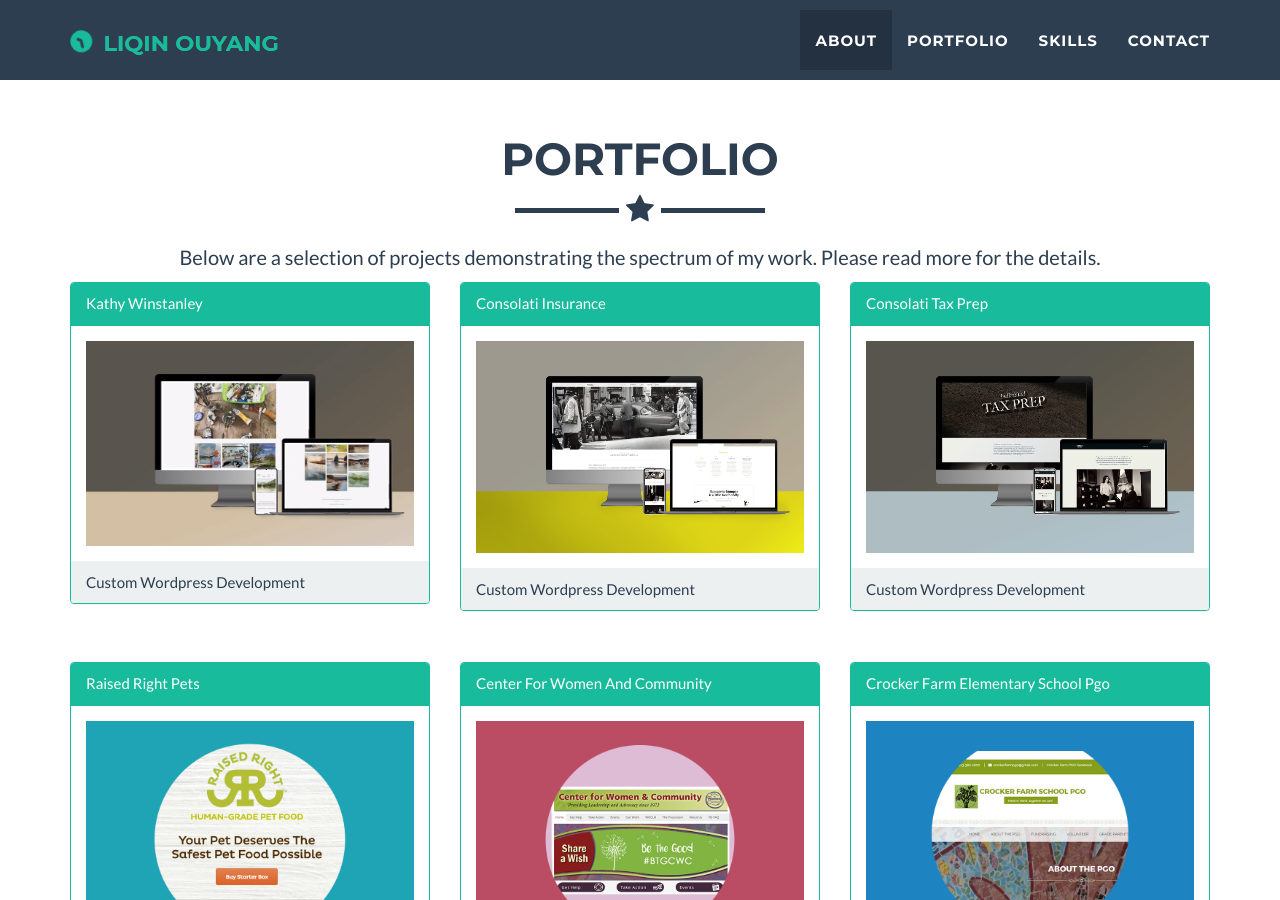
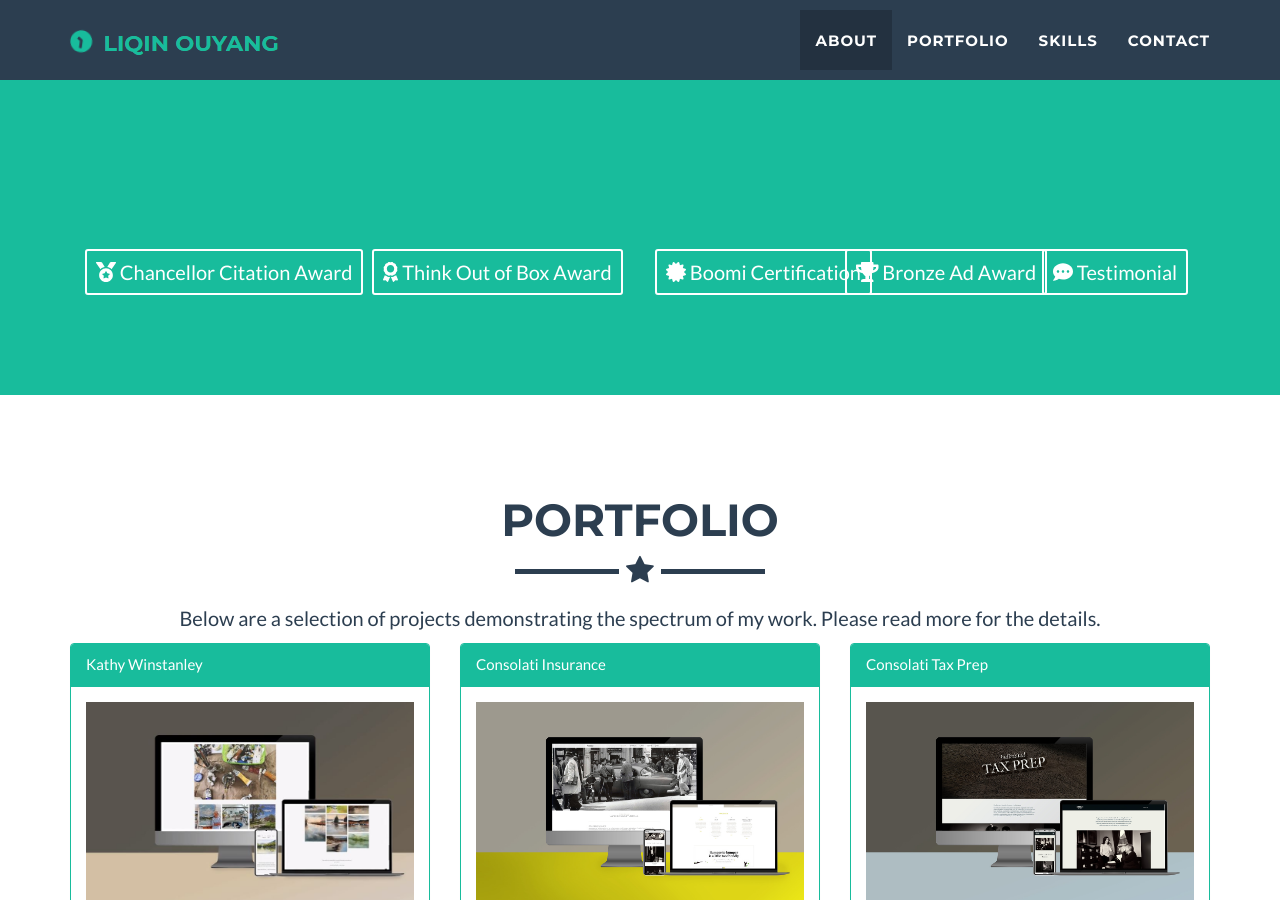
Before and after one commit to hbxtoylq/hbxtoylq.github.io, a Jekyll site: the page built from index.html, in a window 1280 px wide and 900 px high, scrolled down 591 px. Built offline with Jekyll 4.4.1, drawn with Linux system fonts in a browser that asks for light colours; nearby versions of some CDN libraries.

Commit message:
Update header.html

```diff
--- a/_includes/header.html
+++ b/_includes/header.html
@@ -18,8 +18,29 @@
 		   </div>
 		 </div>
 
+	    <div class="container"> <div class="row"><div class="col-sm-12">
+                         <div class="col-sm-3 text-center">
+                                <a href="img/reward/award2.png" class="btn btn-sm btn-outline" target="_blank">
+                                 <i class="fas fa-medal"></i> Chancellor Citation Award </a>
+                         </div>
+                       <div class="col-sm-3 text-center">
+                                 <a href="img/reward/award3.png" class="btn btn-sm btn-outline" target="_blank">
+                                 <i class="fas fa-award"></i> Think Out of Box Award </a>
+                         </div>
+			   <div class="col-sm-2  text-center">
+                               <a href="img/reward/boomiLO.jpg"  class="btn btn-sm btn-outline" target="_blank">
+<i class="fas fa-certificate"></i> Boomi Certification </a>
+                        </div>
+			   <div class="col-sm-2 text-center">
+                                 <a href="img/reward/AwardAD.pdf" class="btn btn-sm btn-outline" target="_blank">
+                                 <i class="fas fa-trophy"></i> Bronze Ad Award </a>
+ 			</div>
 
-
-
-
+                       <div class="col-sm-2 text-center">
+                                <a href="img/reward/award1.png" class="btn btn-sm btn-outline" target="_blank">
+                                 <i class="fas fa-comment-dots"></i> Testimonial</a>
+                        </div>
+			  </div>
+                       </div>
+</div>
     </header>
```
